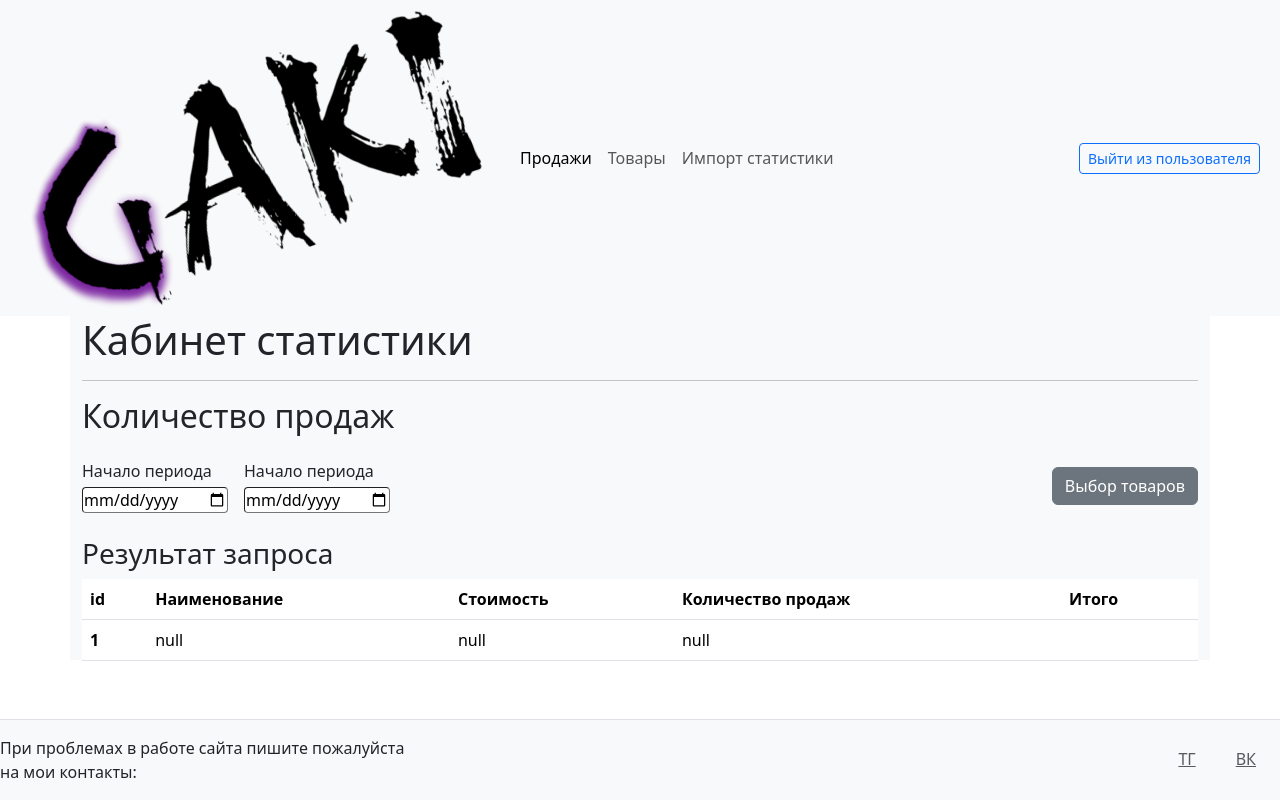
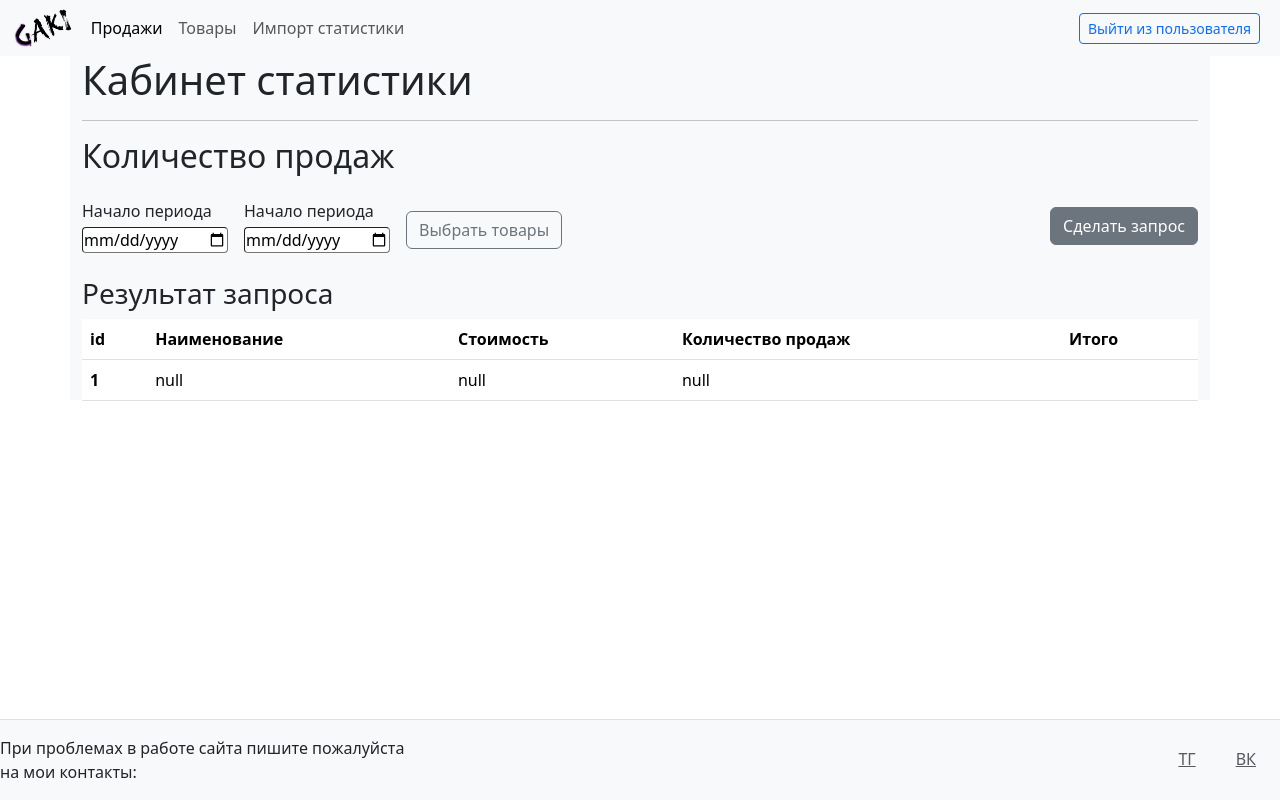
Before and after one commit to MoraFSD/FSD01, a Django app: page / in a window 1280 px wide. Run offline with Django 5.2, Linux system fonts and the light colour scheme.

Commit message:
modified:   Gaki/stats_office/__pycache__/urls.cpython-313.pyc 	renamed:    Gaki/Gaki/static/Gaki/images/GakiBanner.png -> Gaki/stats_office/static/Gaki/images/GakiBanner.png 	renamed:    Gaki/Gaki/static/Gaki/images/GakiFavicon16.ico -> Gaki/stats_office/static/Gaki/images/GakiFavicon16.ico 	renamed:    Gaki/Gaki/static/Gaki/images/GakiFavicon16.png -> Gaki/stats_office/static/Gaki/images/GakiFavicon16.png 	renamed:    Gaki/Gaki/static/Gaki/images/GakiFavikon.png -> Gaki/stats_office/static/Gaki/images/GakiFavikon.png 	renamed:    "Gaki/Gaki/static/Gaki/images/\320\221\320\265\320\267 \320\270\320\274\320\265\320\275\320\270.png" -> "Gaki/stats_office/static/Gaki/images/\320\221\320\265\320\267 \320\270\320\274\320\265\320\275\320\270.png" 	new file:   Gaki/stats_office/static/Gaki/styles/style.css 	modified:   Gaki/stats_office/templates/Gaki/index.html

```diff
--- /dev/null
+++ b/Gaki/stats_office/static/Gaki/styles/style.css
@@ -0,0 +1,4 @@
+.thumbnail{
+width: 5%;
+height: 5%;
+}
--- a/Gaki/stats_office/templates/Gaki/index.html
+++ b/Gaki/stats_office/templates/Gaki/index.html
@@ -7,13 +7,14 @@
     <meta name="viewport" content="width=device-width, initial-scale=1.0">
     <title>Gaki</title>
     <link rel="stylesheet" href="https://cdn.jsdelivr.net/npm/bootstrap@5.3.3/dist/css/bootstrap.min.css">
-    <link rel="icon" href="{% static 'Gaki/images/GakiFavicon.ico' %}" type="image/x-icon">
+    <link rel="stylesheet" href="{% static 'Gaki/styles/style.css' %}">
+    <link rel="icon" href="{% static 'Gaki/images/GakiFavicon16.png' %}" type="image/png">
 </head>
 
 <body>
     <nav class="navbar navbar-expand-lg bg-body-tertiary">
         <div class="container-fluid">
-            <image src="{% static 'Gaki/images/GakiBanner.png' %}"  >
+            <image class="thumbnail me-2" src="{% static 'Gaki/images/GakiBanner.png' %}">
             <button class="navbar-toggler" type="button" data-bs-toggle="collapse" data-bs-target="#navbarSupportedContent" aria-controls="navbarSupportedContent" aria-expanded="false" aria-label="Toggle navigation">
             <span class="navbar-toggler-icon"></span>
             </button>
@@ -36,8 +37,8 @@
         </div>
     </nav>
 
-    <div class="container  bg-light">
-        <main>
+    <main>
+        <div class="container  bg-light">
             <noscript>Это сообщение выводится, если у вас выключена работа JavaScript. Сайт использует JavaScript для своей
                 работы. Некоторые функции могут не работать при его выключении.</noscript>
 
@@ -47,13 +48,20 @@
                 <h2 class = "mb-4">Количество продаж</h2>
                 <div class="d-flex flex-row">
                     <div class="d-flex flex-row flex-grow-1">
-                        <div class="me-3"><p class="mb-1">Начало периода</p>
-                        <input type="date" id = "startdate" class="border-1 rounded-1"></div>
-                        <div><p class="mb-1">Начало периода</p>
-                        <input type="date" id = "enddate" class="border-1 rounded-1"></div>
+                        <div class="me-3">
+                            <p class="mb-1">Начало периода</p>
+                            <input type="date" id = "startdate" class="border-1 rounded-1">
+                        </div>
+                        <div>
+                            <p class="mb-1">Начало периода</p>
+                            <input type="date" id = "enddate" class="border-1 rounded-1">
+                        </div>
+                        <div class=" ms-3 pt-2 align-self-center">
+                            <button class="btn btn btn-outline-secondary">Выбрать товары</button>
+                        </div>
                     </div>
                     <div class="selection fixed-right ms-3 align-self-center">
-                        <button class="btn btn-secondary positibottom-1 top-1">Выбор товаров</button>
+                        <button class="btn btn-secondary positibottom-1 top-1">Сделать запрос</button>
                         <!-- <select multiple>
                             <option value="Крупа Геркулес">Крупа Геркулес</option>
                         </select> -->
@@ -85,8 +93,8 @@
                       </table>
                 </div>
             </div>
-        </main>
-    </div>
+        </div>
+    </main>
 
     <footer class="d-flex flex-wrap justify-content-between align-items-center py-3  border-top bg-light fixed-bottom">
         <div class="col-md-4 d-flex align-items-center">
```
Also changed, not shown: Gaki/stats_office/static/Gaki/images/GakiBanner.png (renamed from Gaki/Gaki/static/Gaki/images/GakiBanner.png), Gaki/stats_office/static/Gaki/images/GakiFavicon16.ico (renamed from Gaki/Gaki/static/Gaki/images/GakiFavicon16.ico), Gaki/stats_office/static/Gaki/images/GakiFavicon16.png (renamed from Gaki/Gaki/static/Gaki/images/GakiFavicon16.png), Gaki/stats_office/static/Gaki/images/GakiFavikon.png (renamed from Gaki/Gaki/static/Gaki/images/GakiFavikon.png), Gaki/stats_office/static/Gaki/images/Без имени.png (renamed from Gaki/Gaki/static/Gaki/images/Без имени.png).
